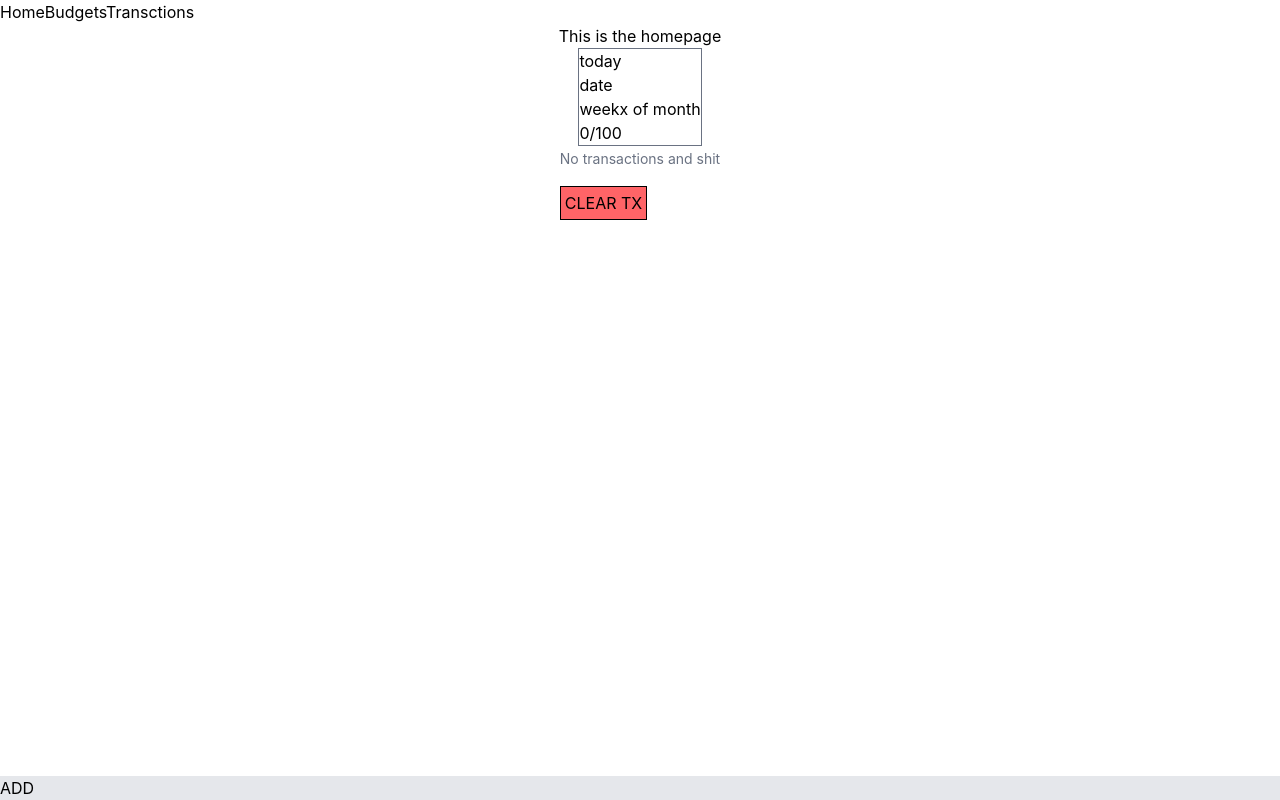
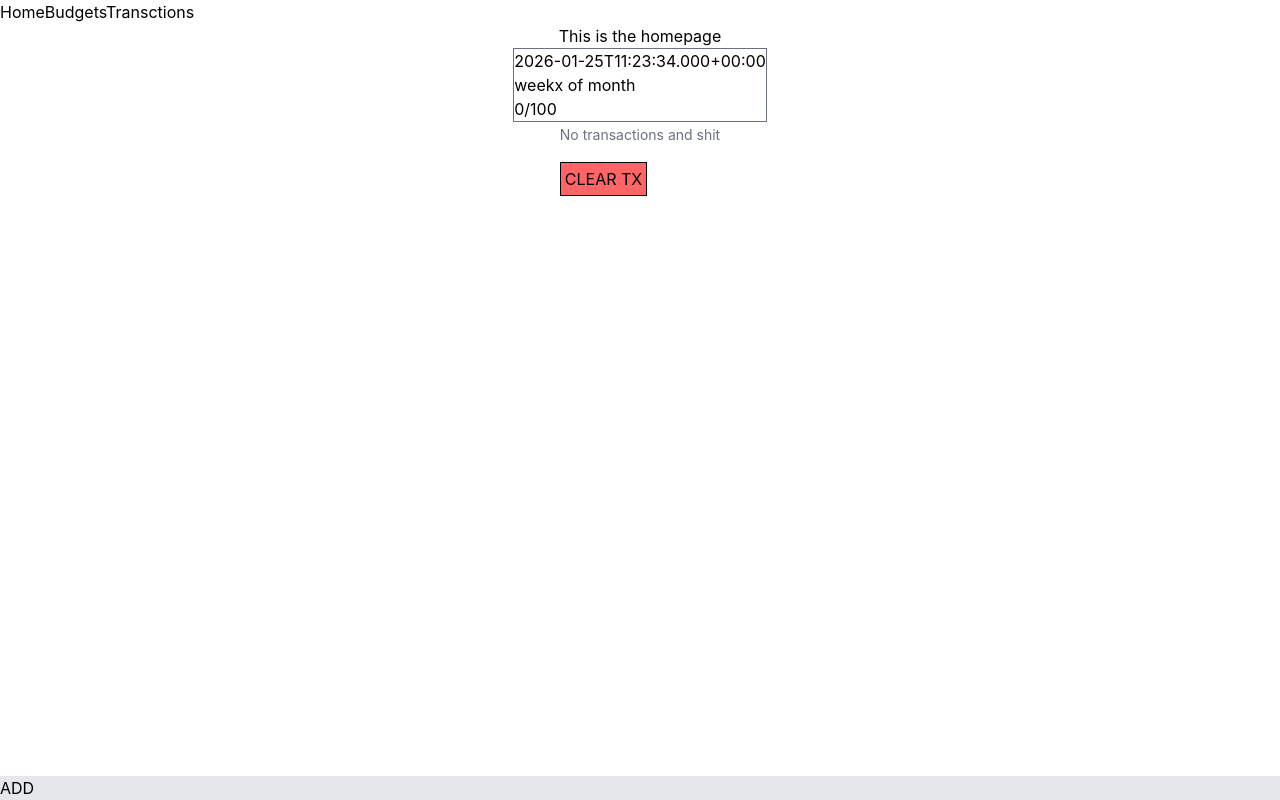
Before and after one commit to Emvil-git/wowee-ree-dough, a React (Vite) app: page / in a window 1280 px wide. Built offline with nearby package versions, Linux system fonts and the light colour scheme.

Commit message:
feat: add useTime hook

```diff
--- /dev/null
+++ b/src/hooks/useTime.ts
@@ -0,0 +1,44 @@
+import { useCallback, useState, useEffect } from "react"
+import { isoZToLocal } from "../utility_fx"
+
+export const useTime = () => {
+    const [currTime, setCurrTime] = useState(new Date())
+
+    const refreshTime = useCallback(
+        () => {
+            setCurrTime(new Date())
+        }, []
+    )
+
+    useEffect(() => {
+        let timerId: ReturnType<typeof setTimeout>
+
+        const schedMidnight = () => {
+            const today = new Date()
+            const tmr = new Date(today)
+
+            tmr.setDate(today.getDate() + 1)
+            tmr.setHours(0,0,0,0)
+
+            const mstilMN = tmr.getTime() - today.getTime()
+
+            timerId = setTimeout(() => {
+                refreshTime()
+            }, mstilMN)
+        }
+
+        schedMidnight()
+
+        return () => {
+            clearTimeout(timerId)
+            window.removeEventListener('focus', refreshTime)
+        }
+    },[currTime, refreshTime])
+
+    return {
+        currTime,
+        isoDate: currTime.toISOString().split('T')[0],
+        isoDT:  currTime.toISOString(),
+        isoLocal: isoZToLocal(currTime.toISOString())
+    }
+}
--- a/src/pages/Home/components/TopHome.tsx
+++ b/src/pages/Home/components/TopHome.tsx
@@ -1,10 +1,12 @@
 import ProgBar from "../../../components/ProgBar"
+import { useTime } from "../../../hooks/useTime"
 
 export const TopHome = () => {
+    const {isoLocal} = useTime()
+
     return (
         <div className="border border-gray-500">
-            <p>today</p>
-            <p>date</p>
+            <p>{isoLocal}</p>
             <p>weekx of month</p>
             <ProgBar/>
             {/* TODO: Overview button, check spendings so far */}
```
